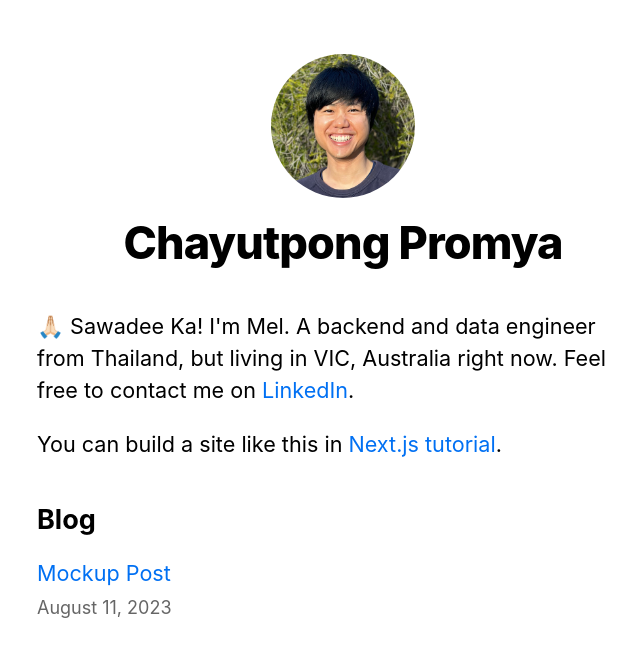
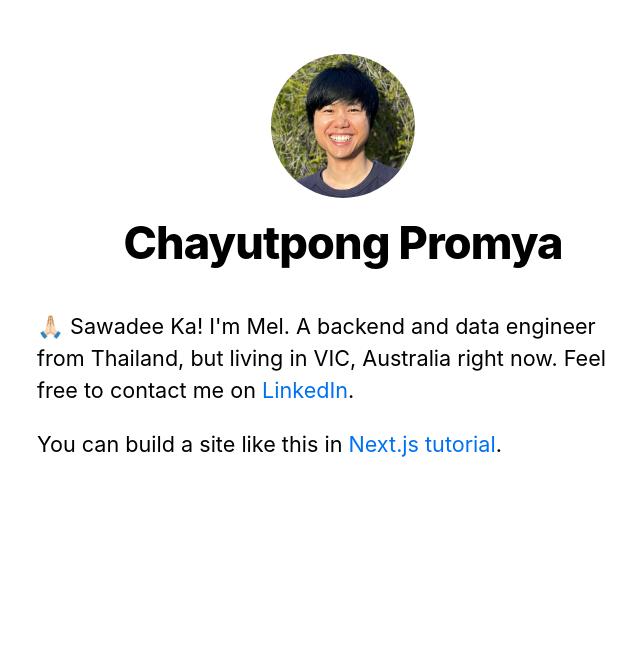
Before and after one commit to melodymale/resume, a Next.js app in the folder frontend/: page / in a window 1280 px wide. Shown: the top 656 px of the page, without its empty margins (297-937 px from the left). Built offline with nearby package versions, Linux system fonts and the light colour scheme.

Commit message:
fix: delete posts and related files

```diff
--- a/frontend/components/date.js
+++ /dev/null
@@ -1,6 +0,0 @@
-import { parseISO, format } from 'date-fns';
-
-export default function Date({ dateString }) {
-    const date = parseISO(dateString);
-    return <time dateTime={dateString}>{format(date, 'LLLL d, yyyy')}</time>;
-}
--- a/frontend/components/layout.js
+++ b/frontend/components/layout.js
@@ -1,12 +1,11 @@
 import Head from "next/head";
 import Image from "next/image";
-import Link from "next/link";
 import utilStyles from "../styles/utils.module.css";
 import styles from "./layout.module.css";
 
 export const siteTitle = "Chayutpong Promya";
 
-export default function Layout({ children, home }) {
+export default function Layout({ children }) {
   return (
     <div className={styles.container}>
       <Head>
@@ -14,8 +13,6 @@ export default function Layout({ children, home }) {
         <meta name="og:title" content={siteTitle} />
       </Head>
       <header className={styles.header}>
-        {home ? (
-          <>
         <Image
           priority
           src="/images/profile.jpg"
@@ -25,33 +22,8 @@ export default function Layout({ children, home }) {
           alt=""
         />
         <h1 className={utilStyles.heading2Xl}>{siteTitle}</h1>
-          </>
-        ) : (
-          <>
-            <Link href="/">
-              <Image
-                priority
-                src="/images/profile.jpg"
-                className={utilStyles.borderCircle}
-                height={108}
-                width={108}
-                alt=""
-              />
-            </Link>
-            <h2 className={utilStyles.headingLg}>
-              <Link href="/" className={utilStyles.colorInherit}>
-                {siteTitle}
-              </Link>
-            </h2>
-          </>
-        )}
       </header>
       <main>{children}</main>
-      {!home && (
-        <div className={styles.backToHome}>
-          <Link href="/">← Back to home</Link>
-        </div>
-      )}
     </div>
   );
 }
--- a/frontend/lib/posts.js
+++ /dev/null
@@ -1,83 +0,0 @@
-import { remark } from 'remark';
-import html from 'remark-html';
-import fs from 'fs';
-import path from 'path';
-import matter from 'gray-matter';
-
-const postsDirectory = path.join(process.cwd(), 'posts');
-
-export function getSortedPostsData() {
-  // Get file names under /posts
-  const fileNames = fs.readdirSync(postsDirectory);
-  const allPostsData = fileNames.map((fileName) => {
-    // Remove ".md" from file name to get id
-    const id = fileName.replace(/\.md$/, '');
-
-    // Read markdown file as string
-    const fullPath = path.join(postsDirectory, fileName);
-    const fileContents = fs.readFileSync(fullPath, 'utf8');
-
-    // Use gray-matter to parse the post metadata section
-    const matterResult = matter(fileContents);
-
-    // Combine the data with the id
-    return {
-      id,
-      ...matterResult.data,
-    };
-  });
-  // Sort posts by date
-  return allPostsData.sort((a, b) => {
-    if (a.date < b.date) {
-      return 1;
-    } else {
-      return -1;
-    }
-  });
-}
-
-export function getAllPostIds() {
-  const fileNames = fs.readdirSync(postsDirectory);
-
-  // Returns an array that looks like this:
-  // [
-  //   {
-  //     params: {
-  //       id: 'ssg-ssr'
-  //     }
-  //   },
-  //   {
-  //     params: {
-  //       id: 'pre-rendering'
-  //     }
-  //   }
-  // ]
-  return fileNames.map((fileName) => {
-    return {
-      params: {
-        id: fileName.replace(/\.md$/, ''),
-      },
-    };
-  });
-}
-
-export async function getPostData(id) {
-  const fullPath = path.join(postsDirectory, `${id}.md`);
-  const fileContents = fs.readFileSync(fullPath, 'utf8');
-
-  // Use gray-matter to parse the post metadata section
-  const matterResult = matter(fileContents);
-
-  // Use remark to convert markdown into HTML string
-  const processedContent = await remark()
-    .use(html)
-    .process(matterResult.content);
-  const contentHtml = processedContent.toString();
-
-  // Combine the data with the id and contentHtml
-  return {
-    id,
-    contentHtml,
-    ...matterResult.data,
-  };
-}
--- a/frontend/package.json
+++ b/frontend/package.json
@@ -8,13 +8,9 @@
     "lint": "next lint"
   },
   "dependencies": {
-    "date-fns": "^2.30.0",
-    "gray-matter": "^4.0.3",
     "next": "^13.4.13",
     "react": "18.2.0",
-    "react-dom": "18.2.0",
-    "remark": "^14.0.3",
-    "remark-html": "^15.0.2"
+    "react-dom": "18.2.0"
   },
   "devDependencies": {
     "eslint": "^8.46.0",
--- a/frontend/pages/index.js
+++ b/frontend/pages/index.js
@@ -1,20 +1,9 @@
 import Head from "next/head";
-import Link from "next/link";
-import Date from "../components/date";
 import Layout, { siteTitle } from "../components/layout";
-import { getSortedPostsData } from "../lib/posts";
 import utilStyles from "../styles/utils.module.css";
 
-export async function getStaticProps() {
-  const allPostsData = getSortedPostsData();
-  return {
-    props: {
-      allPostsData,
-    },
-  };
-}
 
-export default function Home({ allPostsData }) {
+export default function Home() {
   return (
     <Layout home>
       <Head>
@@ -31,20 +20,6 @@ export default function Home({ allPostsData }) {
           <a href="https://nextjs.org/learn">Next.js tutorial</a>.
         </p>
       </section>
-      <section className={`${utilStyles.headingMd} ${utilStyles.padding1px}`}>
-        <h2 className={utilStyles.headingLg}>Blog</h2>
-        <ul className={utilStyles.list}>
-          {allPostsData.map(({ id, date, title }) => (
-            <li className={utilStyles.listItem} key={id}>
-              <Link href={`/posts/${id}`}>{title}</Link>
-              <br />
-              <small className={utilStyles.lightText}>
-                <Date dateString={date} />
-              </small>
-            </li>
-          ))}
-        </ul>
-      </section>
     </Layout>
   );
 }
--- a/frontend/posts/pre-rendering.md
+++ /dev/null
@@ -1,71 +0,0 @@
----
-title: "Mockup Post"
-date: "2023-08-11"
----
-
-# Erit moderante inquit
-
-## Motu austro laqueo carinae
-
-Lorem markdownum fuit [inhibere orbem
-annis](http://texit-usum.net/saevitperdiderim.html) vestigia solem, consorte:
-quoque aqua recusat, sum munus. Tactis tamen radiantia ut [venenis
-subit](http://antris-dixerat.io/nymphe-musco.html) hic: Phoebi num ultra versae
-utinam. Viridique teloque miserae nantemque **pressum conscia**: quoque haec,
-_pervenientia vidit_ est funesta. Lacerti vulnere petendo terreris.
-
-## Laetos fuit quod numina figuras
-
-Caesariem Cycladas amantis per clipeum. O victor haec recumbit vultu Aesoniden
-ponitur placidissime forem moderato; genitor et et quae sic lumine solebat.
-Sanguinis astra dumque Pelasga pulcherrime senectus relevere auguris notissima
-rutilasque terreat plebemque, [hanc publica
-perque](http://alterno.net/loqueretur) positasque tamen fores. Removit fugit
-texta sua duobus arabat insignis causamque pugnaeque: istae quo index!
-
-Est aliquid cives sistunt abscidit [se](http://quicquam.org/neganda-cacumina)
-haerens furtim, par ab sceptri populi cacumina, et. Et orant testatum Zetesque
-quae contemptaque tristis Broteasque revelli, manus aquis Venulus, imbres
-sedili? Gauderet Larisaea ea tamen utrum magnanimus, Pelopeiadesque Cipi, addere
-inmanem premeretur vestrum levabere habenas consistere desuetudine. Egisse
-flebant hectora poterat guttura feres! A insuetum solito et pervenerat adicit,
-turbinis neu.
-
-## Procul dum
-
-Adest paene? Crescere iam ostendens illi tum quem indelebile **rebar**, cervice
-postquam et!
-
-    supply_memory_server = bar;
-    if (power_file < ntfsDrop(391658, hardening_thyristor)) {
-        minisite(srgbAccess, winSan);
-    } else {
-        click_desktop = hyper;
-    }
-    northbridgeUnfriendLocalhost(rubyTiger, key(hashtagBase, nntp));
-
-## Blando Iphitiden coniuge Bona
-
-Puer consistite fausto Andromedan praemia contactus, quod quia plausis. Iubar
-subsunt quoque lac terra tum **effugit** Delphos facta videre melior; [doctis
-tam tectis](http://viae.com/arma-in) lina superesse, toto. Caesumque dryades
-equis culmine primis; dederis obstupuere nasci Olenos, faveant amari, nunc
-credite auras! Ubi mala! Per alto renovamine memini manet _victricia_ manusque
-consilioque omnis quies qui.
-
-## Neque festum mihi audet
-
-Nec verborum erat non flammaeque dextra: nefas os viribus antraque quaque, tum
-latique quoque. Ratione sitim: Hector ego Oceanus micantes pulchraque spolioque
-fero, annos. Caede moveat amabam, dictis plus arbore Primus Pelasgi. Est
-Iuppiter tritumque enim, ire _ille suos erat_ cauda, victoque. Nilus plenissima
-stabat, corporis ille fido madefactaque annos caeruleaeque.
-
-Sagitta et ventris rictu nec, dote
-[nec](http://www.solent-bono.io/tenebrosamiseratus) dimittere inerti quem formae
-reddit hunc. Durata ut prohibente oscula interdumque remansit extemplo sacravere
-tardus istae? Modo [et](http://colubras.io/reparabilevalle) longior avis seque
-non.
-
-Est ungues tollit. Tam ima [tot](http://quod.net/) veros revulsum arcus caedibus
-circulus Telamonius, quies micat avium omnis ortus.
```
Also changed, not shown: frontend/pages/posts/[id].js (deleted, +0 -37 lines). Lines whose indentation alone changed are shown as unchanged.
